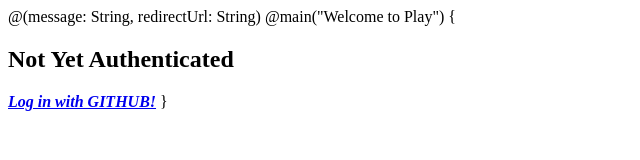
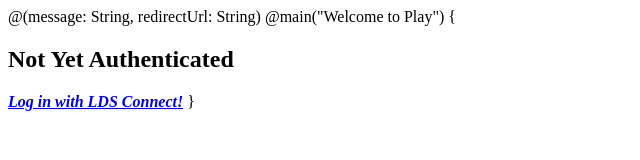
Before and after one commit to trevorallred/lds_hymns, a website: page app/views/index.scala.html in a window 1280 px wide. Shown: the full height of the page, 0-640 px from the left. Drawn offline with Linux system fonts and the light colour scheme.

Commit message:
change to LDS Connect (unsuccessfully)

```diff
--- a/app/views/index.scala.html
+++ b/app/views/index.scala.html
@@ -3,6 +3,6 @@
 @main("Welcome to Play") {
 
     <h2>Not Yet Authenticated</h2>
-    <a href="@redirectUrl"><em><b>Log in with GITHUB!</b></em></a>
+    <a href="@redirectUrl"><em><b>Log in with LDS Connect!</b></em></a>
 
 }
```
Also changed, not shown: 2 other files.
